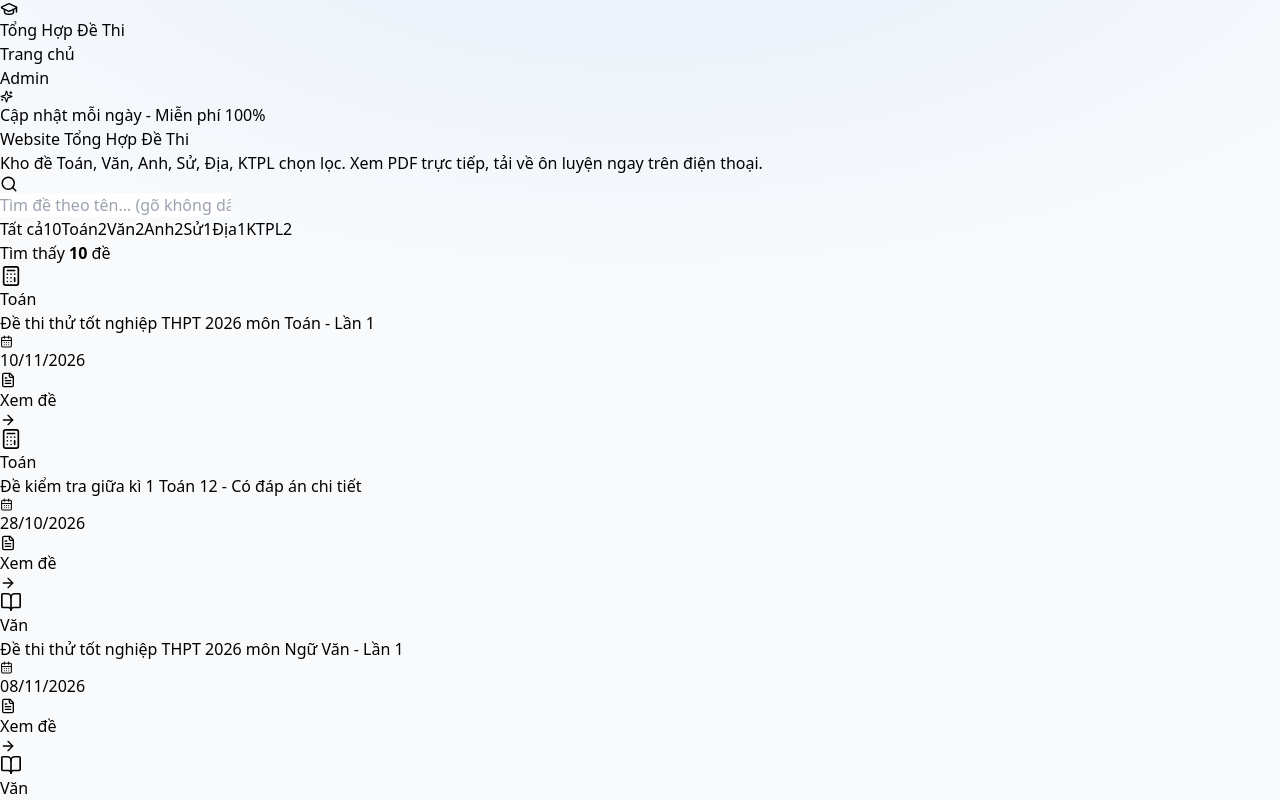
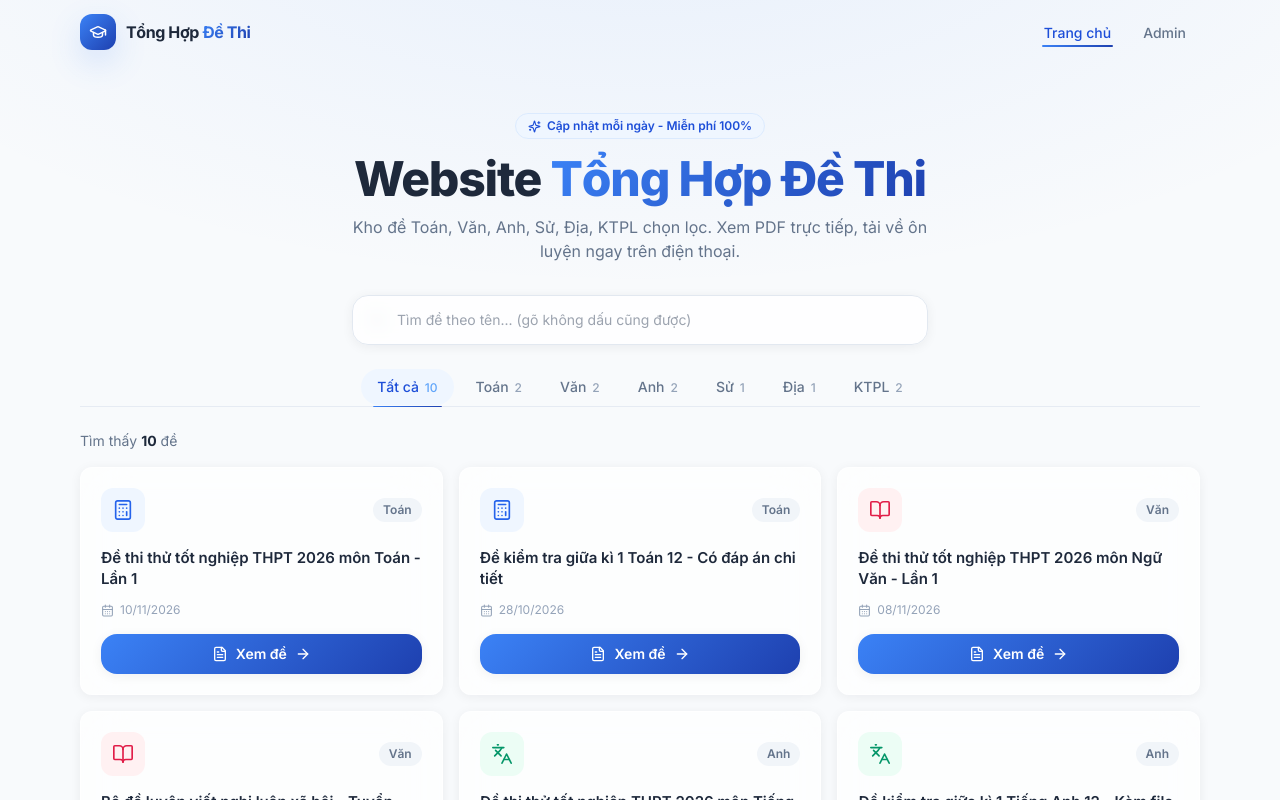
Before and after one commit to anhcoder999/Tong-hop-de-thi, a Next.js app: page / in a window 1280 px wide. Shown: the top 800 px of the page. Built offline with nearby package versions, Linux system fonts and the light colour scheme.

Commit message:
Add files via upload

```diff
--- /dev/null
+++ b/tailwind.config.ts
@@ -0,0 +1,43 @@
+import type { Config } from "tailwindcss";
+import defaultTheme from "tailwindcss/defaultTheme";
+// Bảng màu thương hiệu: gradient xanh dương #3B82F6 → #1E40AF, font Inter qua biến CSS
+const config: Config = {
+  content: ["./app/**/*.{ts,tsx}", "./components/**/*.{ts,tsx}"],
+  theme: {
+    extend: {
+      colors: {
+        brand: {
+          50: "#EFF6FF",
+          100: "#DBEAFE",
+          200: "#BFDBFE",
+          300: "#93C5FD",
+          400: "#60A5FA",
+          500: "#3B82F6",
+          600: "#2563EB",
+          700: "#1D4ED8",
+          800: "#1E40AF",
+          900: "#1E3A8A",
+        },
+      },
+      backgroundImage: {
+        "brand-gradient": "linear-gradient(135deg, #3B82F6 0%, #1E40AF 100%)",
+      },
+      fontFamily: {
+        sans: ["var(--font-inter)", ...defaultTheme.fontFamily.sans],
+      },
+      boxShadow: {
+        soft: "0 2px 12px rgba(15, 23, 42, 0.06)",
+        lift: "0 12px 32px rgba(59, 130, 246, 0.18)",
+        glow: "0 0 0 3px rgba(59, 130, 246, 0.25)",
+      },
+      keyframes: {
+        shimmer: { "100%": { transform: "translateX(100%)" } },
+      },
+      animation: {
+        shimmer: "shimmer 1.6s infinite",
+      },
+    },
+  },
+  plugins: [],
+};
+export default config;
```
